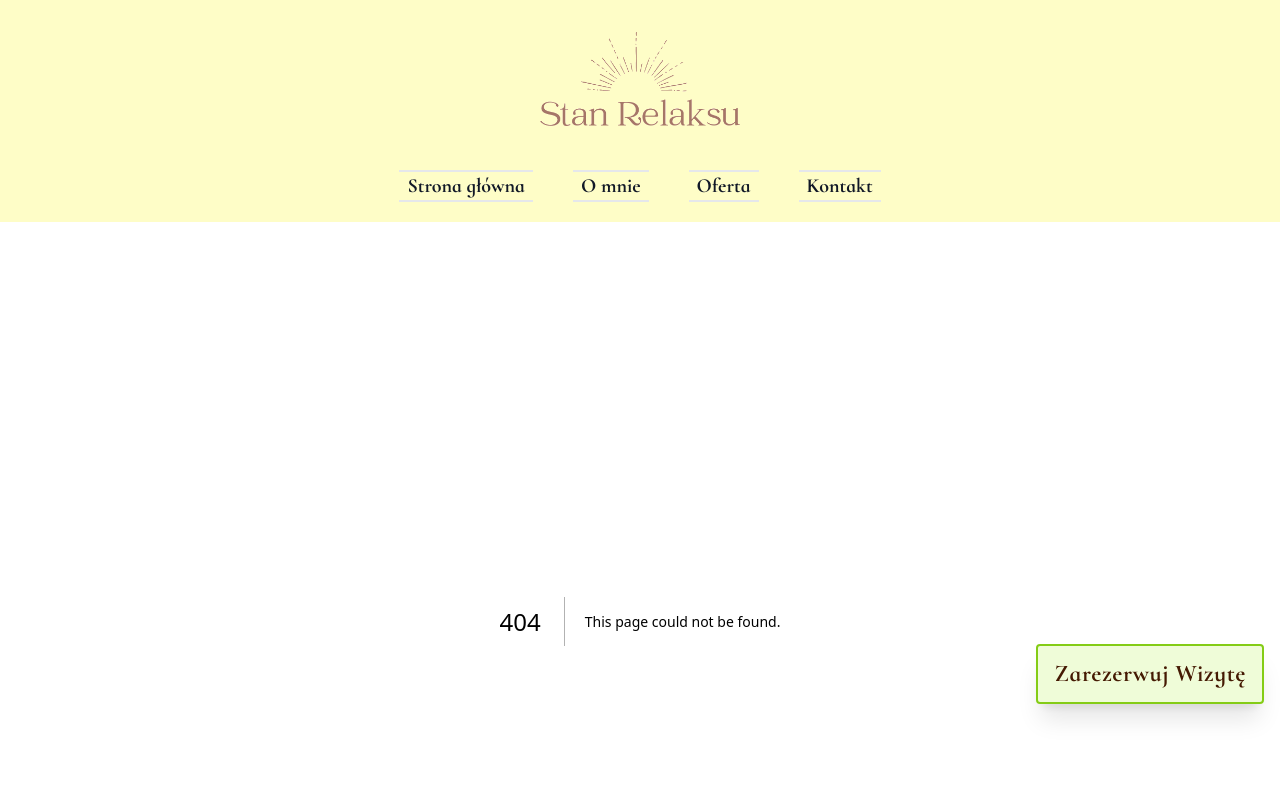
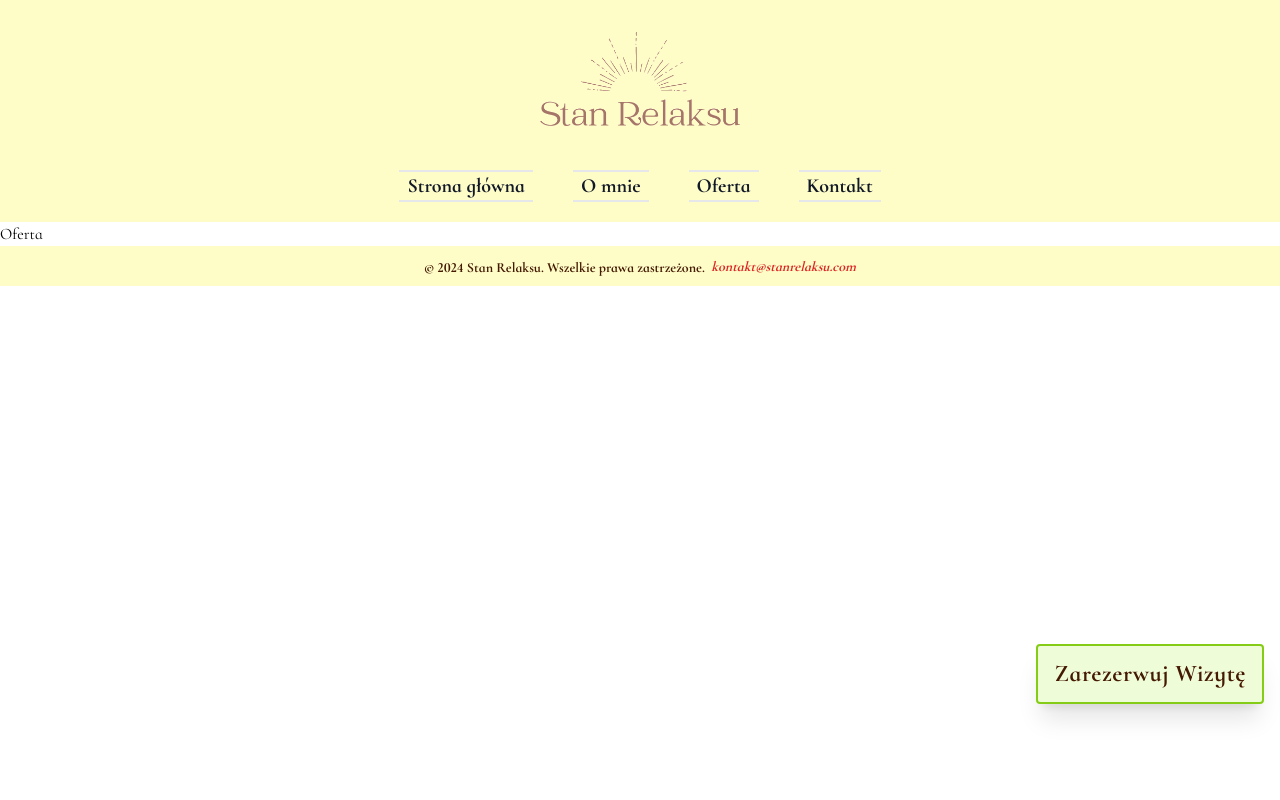
Before and after one commit to PiotrRegulski/stan-relaksu, a Next.js app: page /offer in a window 1280 px wide. Before the commit this address had no page. Shown: the top 800 px of the page. Built offline with nearby package versions, Linux system fonts and the light colour scheme.

Commit message:
changed paddings and height

```diff
--- /dev/null
+++ b/src/app/offer/[id]/page.tsx
@@ -0,0 +1,19 @@
+import React from "react";
+
+interface OfferDetailsPageProps {
+  params: {
+    id: string;
+  };
+}
+
+const OfferDetailsPage: React.FC<OfferDetailsPageProps> = ({ params }) => {
+  const offerId: string = params.id;
+  return (
+    <div>
+      <h1>Szczegóły oferty</h1>
+      <p>Offer{offerId}</p>
+    </div>
+  );
+};
+
+export default OfferDetailsPage;
--- /dev/null
+++ b/src/app/offer/page.tsx
@@ -0,0 +1,11 @@
+import React from 'react';
+
+const Offer = () => {
+    return (
+        <div>
+            <h2>Oferta</h2>
+        </div>
+    );
+};
+
+export default Offer;
--- a/src/components/layout/MainFooter.jsx
+++ b/src/components/layout/MainFooter.jsx
@@ -3,10 +3,10 @@ import Link from 'next/link';
 const MainFooter = () => {
     return (
         <footer className="bg-primary text-center p-2 w-full">
-      <div className=" mx-auto flex justify-center flex-wrap">
-        <p className="text-secondary text-sm font-semibold">© 2024 Stan Relaksu.  Wszelkie prawa zastrzeżone. </p>
+      <div className=" mx-auto flex justify-center flex-wrap ">
+        <p className="text-secondary text-sm font-semibold mt-1">© 2024 Stan Relaksu.  Wszelkie prawa zastrzeżone. </p>
         <address>
-          <a href="mailto:contact@pathpicstales.com" className="text-red-600 hover:text-red-800 transition duration-300 text-sm font-semibold">
+          <a href="mailto:contact@pathpicstales.com" className="text-red-600 hover:text-red-800 transition duration-300 text-sm font-semibold ">
           &nbsp; kontakt@stanrelaksu.com
           </a>
         </address>
```
